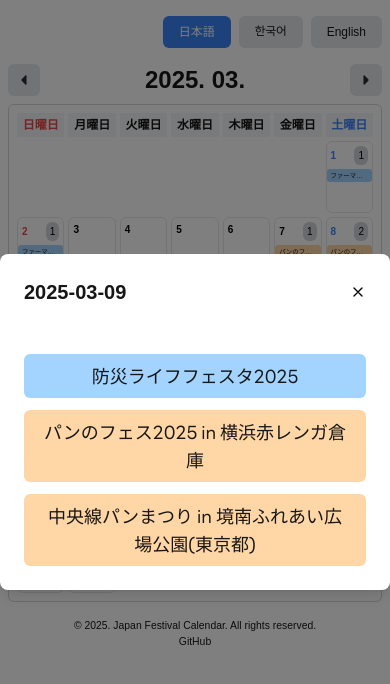
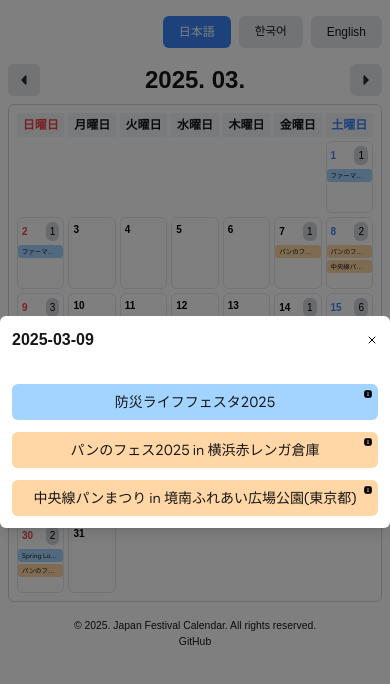
Before and after one commit to boyeoon/japan-festival-calendar, a Next.js app: page / in a window 390 px wide. Both pictures are taken after a click on the element 40 px from the left and 329 px from the top of the page. Shown: the top 684 px of the page. Built offline with nearby package versions, Linux system fonts and the light colour scheme; no server answers; a web font is replaced by a local one.

Commit message:
style: update styles for mobile responsiveness
Adjusted styles to ensure proper UI display on mobile devices.

```diff
--- a/app/components/modal/datemodal.tsx
+++ b/app/components/modal/datemodal.tsx
@@ -1,3 +1,6 @@
+"use client";
+
+import { useState } from "react";
 import Info from "@/components/calendar/info";
 import InfoModal from "@/components/modal/infomodal";
 
@@ -29,22 +32,32 @@ export default function DateModal({
   }[];
   lang: string;
 }) {
+  const [openInfoId, setOpenInfoId] = useState<number | null>(null);
+
+  const toggleInfo = (id: number) => {
+    setOpenInfoId((prev) => (prev === id ? null : id));
+  };
+
   if (!isOpen) return null;
 
   return (
     <div
       className="fixed inset-0 bg-black bg-opacity-50 flex items-center justify-center z-50"
-      onClick={(e) => e.target === e.currentTarget && onClose()} // 바깥 클릭 시 모달 닫기
+      onClick={(e) => e.target === e.currentTarget && onClose()}
     >
       <div
-        className="bg-white p-6 rounded-lg w-[400px] max-w-full shadow-lg"
+        className="bg-white p-3 sm:p-6 rounded-md sm:rounded-lg w-full sm:w-[400px] max-w-full shadow-lg"
         onClick={(e) => e.stopPropagation()}
       >
         {/* 모달 헤더 */}
-        <div className="flex justify-between items-center mb-12">
-          <h2 className="text-xl font-bold">{date}</h2>
+        <div className="flex justify-between items-center mb-8 sm:mb-12">
+          <h2 className="text-base sm:text-xl font-bold">{date}</h2>
           <button onClick={onClose} className="text-gray-500 hover:text-black">
-            <img src="/Close-Md-Icon.svg" alt="Close" className="w-4 h-4" />
+            <img
+              src="/Close-Md-Icon.svg"
+              alt="Close"
+              className="w-3 h-3 sm:w-4 sm:h-4"
+            />
           </button>
         </div>
 
@@ -56,11 +69,12 @@ export default function DateModal({
                 key={`${event.source}-${event.id}`}
                 className="relative group"
               >
+                {/* 이벤트 제목 */}
                 <a
                   href={event.link}
                   target="_blank"
                   rel="noopener noreferrer"
-                  className={`block text-lg text-center px-4 py-2 rounded-md transition
+                  className={`block text-sm sm:text-lg text-center px-3 sm:px-4 py-2 rounded-md transition
                     ${
                       lang === "ko"
                         ? "font-LINESeedKR"
@@ -81,7 +95,21 @@ export default function DateModal({
                     ? event.title_ja
                     : event.title_en}
                 </a>
+
+                <button
+                  onClick={() => toggleInfo(event.id)}
+                  className="absolute top-1 right-1 sm:top-1 sm:right-1 text-gray-700 text-xs sm:text-sm hover:text-black"
+                >
+                  <img
+                    src="/Info-Square-Icon.svg"
+                    alt="Info"
+                    className="w-3 h-3 sm:w-4 sm:h-4"
+                  />
+                </button>
+
+                {openInfoId === event.id && (
                   <InfoModal event={event} lang={lang} labels={Info[lang]} />
+                )}
               </div>
             ))
           ) : (
--- a/app/components/modal/infomodal.tsx
+++ b/app/components/modal/infomodal.tsx
@@ -24,11 +24,7 @@ export default function InfoModal({ event, lang, labels }: InfoModalProps) {
   useEffect(() => {
     const updatePosition = (e: MouseEvent) => {
       const windowHeight = window.innerHeight;
-      if (e.clientY > windowHeight / 2) {
-        setPosition("top"); // 화면 아래쪽이면 위에 표시
-      } else {
-        setPosition("bottom"); // 화면 위쪽이면 아래에 표시
-      }
+      setPosition(e.clientY > windowHeight / 2 ? "top" : "bottom");
     };
 
     window.addEventListener("mousemove", updatePosition);
@@ -40,10 +36,11 @@ export default function InfoModal({ event, lang, labels }: InfoModalProps) {
       ref={infoRef}
       className={`absolute ${
         position === "top" ? "bottom-full mb-2" : "top-full mt-2"
-      } left-1/2 -translate-x-1/2 hidden group-hover:block bg-white border border-gray-300 shadow-lg p-4 rounded-md z-50 w-[30rem] text-md whitespace-pre-wrap`}
+      } left-1/2 -translate-x-1/2 hidden group-hover:block bg-white border border-gray-300 shadow-lg rounded-md z-50
+        w-[90vw] max-w-[30rem] p-3 sm:p-4 text-sm sm:text-base whitespace-pre-wrap`}
     >
       <div className="flex mb-1">
-        <span className="w-14 font-bold shrink-0">{labels[0]}:</span>
+        <span className="w-10 sm:w-14 font-bold shrink-0">{labels[0]}:</span>
         <span>
           {lang === "ko"
             ? event.location_ko
@@ -53,13 +50,13 @@ export default function InfoModal({ event, lang, labels }: InfoModalProps) {
         </span>
       </div>
       <div className="flex mb-1">
-        <span className="w-14 font-bold shrink-0">{labels[1]}:</span>
+        <span className="w-10 sm:w-14 font-bold shrink-0">{labels[1]}:</span>
         <span>
           {event.date} {event.time}
         </span>
       </div>
       <div className="flex">
-        <span className="w-14 font-bold shrink-0">{labels[2]}:</span>
+        <span className="w-10 sm:w-14 font-bold shrink-0">{labels[2]}:</span>
         <span className="whitespace-pre-wrap">
           {lang === "ko"
             ? event.description_ko
```
Lines whose indentation alone changed are shown as unchanged.
